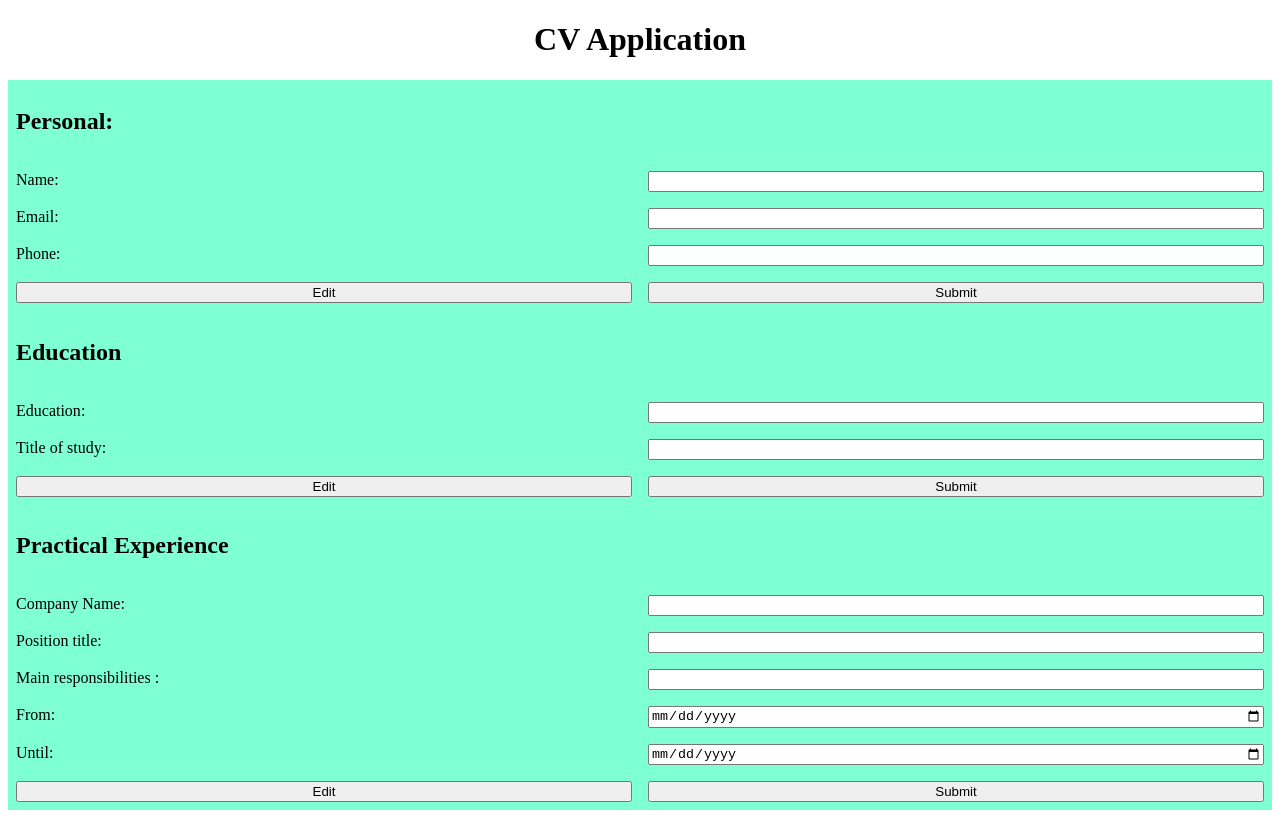
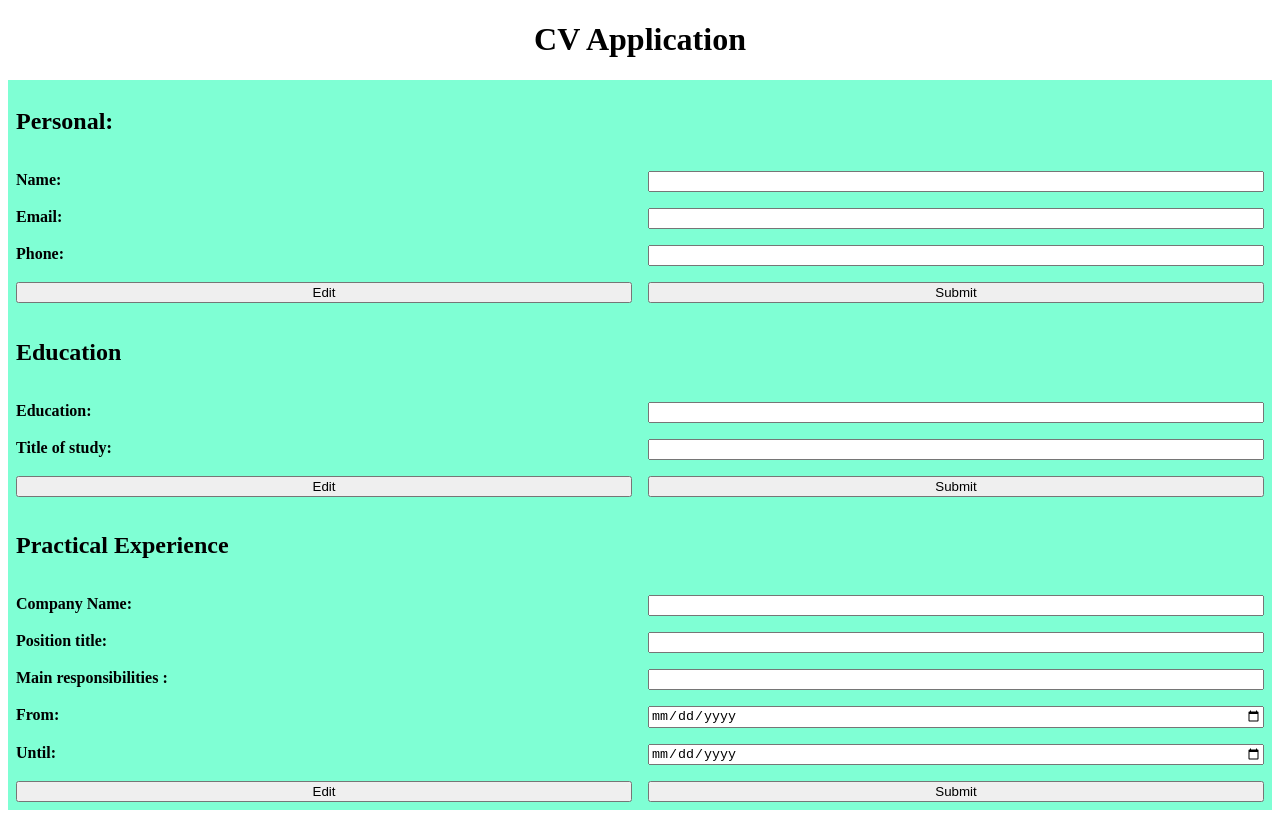
Before and after one commit to WenardKen57/cv-application, a React (Vite) app: page / in a window 1280 px wide. Built offline with nearby package versions, Linux system fonts and the light colour scheme.

Commit message:
Emphasize inputs

```diff
--- a/src/components/CV.jsx
+++ b/src/components/CV.jsx
@@ -1,7 +1,7 @@
 import PersonalSection from "./PersonalSection";
 import EducationSection from "./EducationSection";
 import PracticalSection from "./PracticalExperienceSection";
-import './style/style.css'
+import "./style/style.css";
 
 export default function CV() {
   return (
--- a/src/components/PracticalExperienceSection.jsx
+++ b/src/components/PracticalExperienceSection.jsx
@@ -17,16 +17,16 @@ export default function PracticalSection() {
         },
         mainResponsibility: {
           type: "text",
-          label: "Main responsibilities "
+          label: "Main responsibilities ",
         },
         startDate: {
           type: "date",
-          label: "From"
+          label: "From",
         },
         endDate: {
           type: "date",
-          label: "Until"
-        }
+          label: "Until",
+        },
       }}
     />
   );
--- a/src/components/Section.jsx
+++ b/src/components/Section.jsx
@@ -27,7 +27,7 @@ export default function Section({
       <h2>{name}</h2>
       {Object.entries(section).map(([key, value]) => (
         <Fragment key={key}>
-          <label htmlFor={key}>{String(value.label)}: </label>
+          <label htmlFor={key}><strong>{String(value.label)}: </strong></label>
           <input
             type={value.type}
             value={value.value ?? ""}
@@ -50,7 +50,7 @@ export default function Section({
 
       {Object.entries(section).map(([key, value]) => (
         <p key={key}>
-          {value.label}: {value.value}
+          {value.label}: <em>{value.value}</em>
         </p>
       ))}
 
```
Also changed, not shown: src/components/style/style.css (line endings or trailing spaces).
